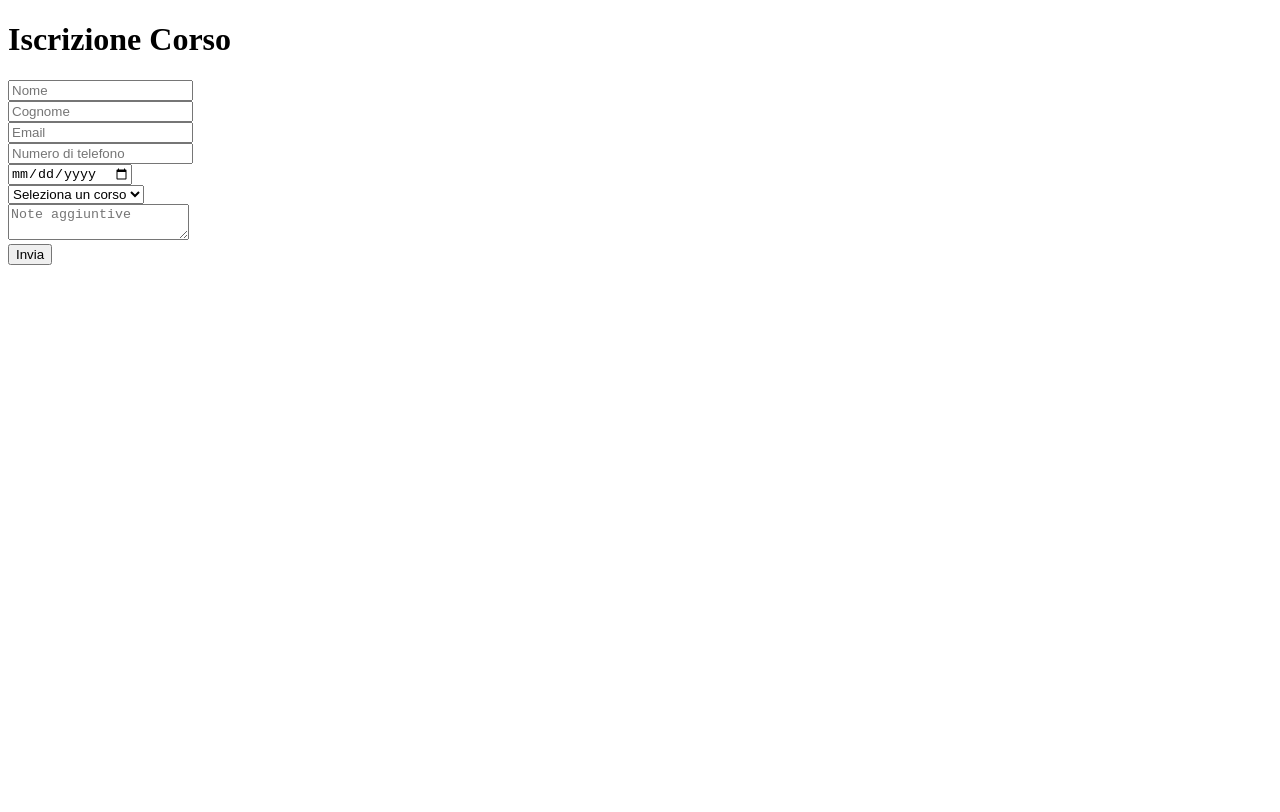
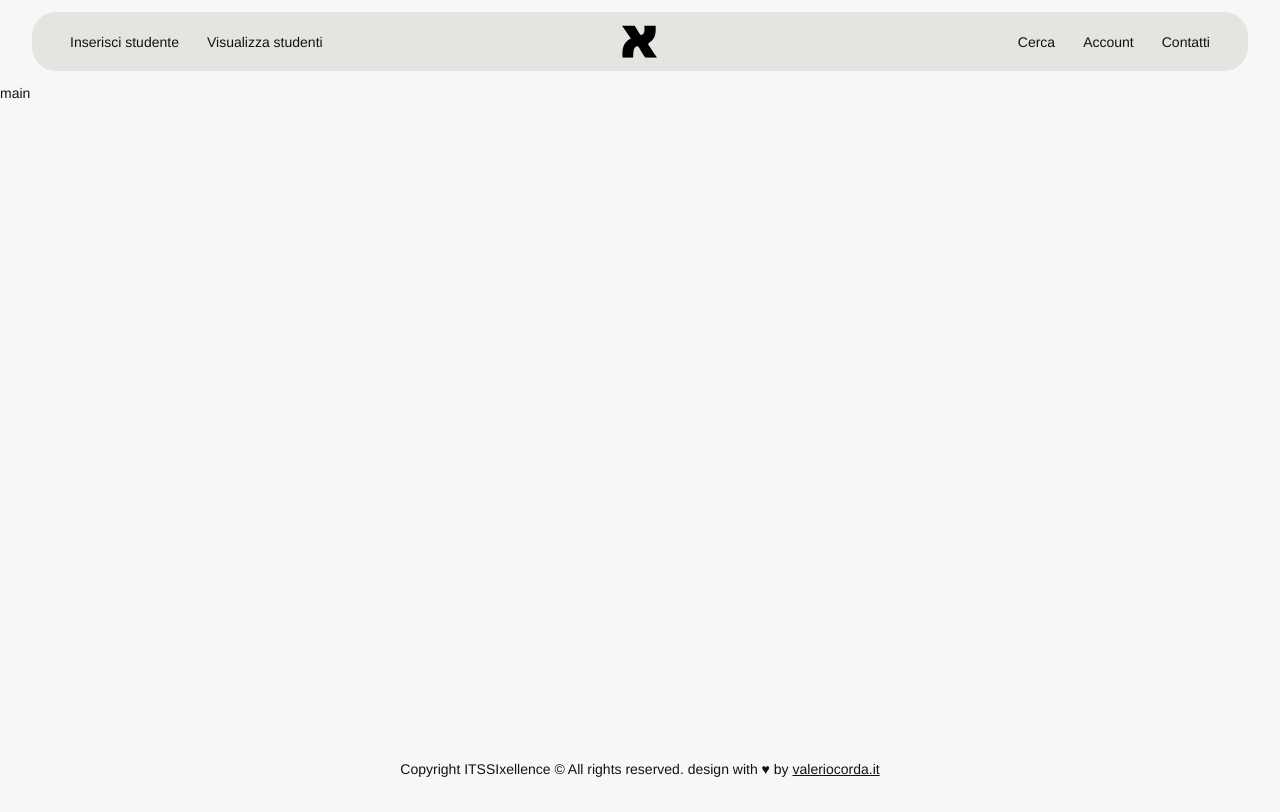
Before and after one commit to VALDEV05/gestionale_itssi, a plain HTML site: page index.html in a window 1280 px wide. Drawn offline with nearby package versions, Linux system fonts and the light colour scheme.

Commit message:
add template partials

```diff
--- a/assets/css/style.css
+++ b/assets/css/style.css
@@ -20,30 +20,99 @@
 /* ==========================================================================
    1.0  Variables
    ========================================================================== */
-
+:root {
+  --bg-color: #f7f7f7;
+  --nav-color: #e4e4e0;
+  --black: #121212;
+}
 /* ==========================================================================
   2.0 - Reset
    ========================================================================== */
+* {
+  margin: 0;
+  padding: 0;
+  box-sizing: border-box;
+}
 /* ==========================================================================
   3.0 - Fonts
    ========================================================================== */
+@font-face {
+  font-family: "helvetica";
+  src: local("helvetica"), url("../fonts/helvetica.woff2") format("woff2");
+}
 /* ==========================================================================
   4.0 - Globals
    ========================================================================== */
+body * {
+  font-family: "Helvetica", sans-serif;
+  -webkit-font-smoothing: antialiased;
+  font-size: 14px;
+  color: var(--black);
+  font-weight: 500;
+}
+body {
+  background-color: var(--bg-color);
+  height: 100vh;
+  max-height: 100vh;
+  overflow-y: hidden;
+  position: relative;
+}
 /* ==========================================================================
    5.0 - Header
    ========================================================================== */
-header.site-header .container {
-  background-color: #aeaeae;
-  border-radius: 44px;
+header.site-header nav {
+  background-color: var(--nav-color);
+  min-height: 40px;
+  padding: 8px 24px;
+  border-radius: 24px;
+  margin: 12px auto;
+  width: 95vw !important;
+  max-width: 95vw !important;
 }
-header.site-header .container .row .col-md-12 {
+header.site-header nav.container .row {
+  align-items: center;
+}
+
+header.site-header nav.container .row .col-md-4 .nav-logo {
   display: flex;
-  justify-content: space-between;
+  align-items: center;
+  justify-content: center;
 }
+header.site-header nav.container .row .col-md-4 .nav-logo svg {
+  transform: scale(0.75);
+}
+header.site-header nav.container .row .col-md-4 .nav-menu {
+  padding-left: 0;
+  list-style: none;
+  display: flex;
+  margin-bottom: 0;
+}
+header.site-header nav.container .row .col-md-4 .nav-menu .menu-item {
+  padding: 0 14px;
+  display: flex;
+  justify-content: center;
+  align-items: center;
+}
+header.site-header nav.container .row .col-md-4 .nav-menu .menu-item a {
+  color: var(--black);
+  font-weight: 500;
+  line-height: 1;
+  text-decoration: unset;
+  font-size: 14px;
+}
+header.site-header nav.container .row .col-md-4 .nav-menu.nav-menu-right {
+  justify-content: flex-end;
+}
+
 /* ==========================================================================
   6.0 - Footer
    ========================================================================== */
+footer.site-footer {
+  position: absolute;
+  bottom: 32px;
+  left: 50%;
+  transform: translateX(-50%);
+}
 /* ==========================================================================
   7.0 - HOME
    ========================================================================== */
--- a/index.html
+++ b/index.html
@@ -4,10 +4,16 @@
     <meta charset="UTF-8" />
     <meta name="viewport" content="width=device-width, initial-scale=1.0" />
     <title>Modulo Utente</title>
+    <link
+      href="https://cdn.jsdelivr.net/npm/bootstrap@5.3.7/dist/css/bootstrap.min.css"
+      rel="stylesheet"
+      integrity="sha384-LN+7fdVzj6u52u30Kp6M/trliBMCMKTyK833zpbD+pXdCLuTusPj697FH4R/5mcr"
+      crossorigin="anonymous"
+    />
+    <link rel="stylesheet" href="./assets/css/style.css" />
   </head>
   <body>
-  <h1>Iscrizione Corso</h1>
-  <form id="datiUtenteForm">
+    <!--  <form id="datiUtenteForm">
     <input type="text" id="nome" placeholder="Nome" required /><br/>
     <input type="text" id="cognome" placeholder="Cognome" required /><br/>
     <input type="email" id="email" placeholder="Email" required /><br/>
@@ -21,7 +27,60 @@
     </select><br/>
     <textarea id="note" placeholder="Note aggiuntive"></textarea><br/>
     <button type="submit">Invia</button>
-  </form>
+  </form> -->
+
+    <header class="site-header">
+      <nav class="container">
+        <div class="row">
+          <div class="col-md-4">
+            <ul class="nav-menu nav-menu-left">
+              <li class="menu-item">
+                <a href="#">Inserisci studente</a>
+              </li>
+              <li class="menu-item">
+                <a href="#">Visualizza studenti</a>
+              </li>
+            </ul>
+          </div>
+          <div class="col-md-4">
+            <div class="nav-logo">
+              <svg
+                width="47"
+                height="43"
+                viewBox="0 0 47 43"
+                fill="none"
+                xmlns="http://www.w3.org/2000/svg"
+              >
+                <path
+                  d="M30 0H45C45.2 7.05 45.67 13.64 40.85 19.35C39.42 21.05 34.73 23.35 35.09 25.36L47 43.01H31.5C30.05 43.01 22.34 28.01 21.44 27.95C13.38 27.34 15.9 43.01 15 43.01H1C-0.03 32.23 1.34 22.38 11.99 17.51L0 0H16.5C17.76 0 23.64 12.61 25.62 12.95C31.68 11.07 29.83 4.93 30 0Z"
+                  fill="black"
+                />
+              </svg>
+            </div>
+          </div>
+          <div class="col-md-4">
+            <ul class="nav-menu nav-menu-right">
+              <li class="menu-item"><a href="#">Cerca</a></li>
+              <li class="menu-item"><a href="#">Account</a></li>
+              <li class="menu-item"><a href="#">Contatti</a></li>
+            </ul>
+          </div>
+        </div>
+      </nav>
+    </header>
+    <!-- /.site-header -->
+    <main class="site-main">main</main>
+    <!-- /.site-main -->
+    <footer class="site-footer">
+      Copyright ITSSIxellence © All rights reserved. design with &hearts; by <a href="https://valeriocorda.it">valeriocorda.it</a>
+    </footer>
+    <!-- /.site-footer -->
+
+    <script
+      src="https://cdn.jsdelivr.net/npm/bootstrap@5.3.7/dist/js/bootstrap.bundle.min.js"
+      integrity="sha384-ndDqU0Gzau9qJ1lfW4pNLlhNTkCfHzAVBReH9diLvGRem5+R9g2FzA8ZGN954O5Q"
+      crossorigin="anonymous"
+    ></script>
     <script src="./assets/js/script.js"></script>
   </body>
 </html>
```
Also changed, not shown: assets/fonts/helvetica.woff2 (added). Lines whose indentation alone changed are shown as unchanged.
